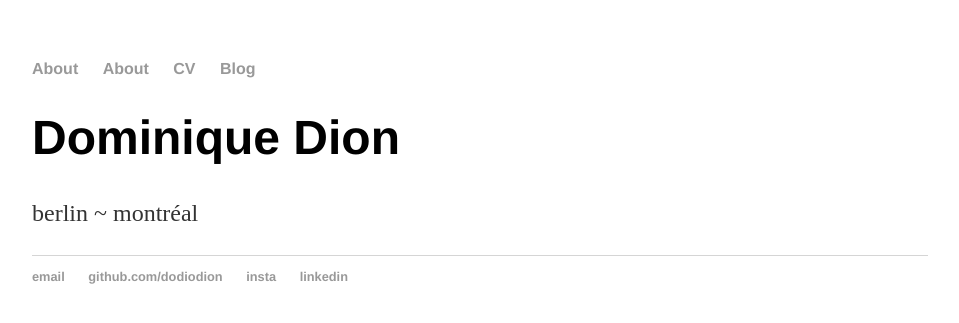
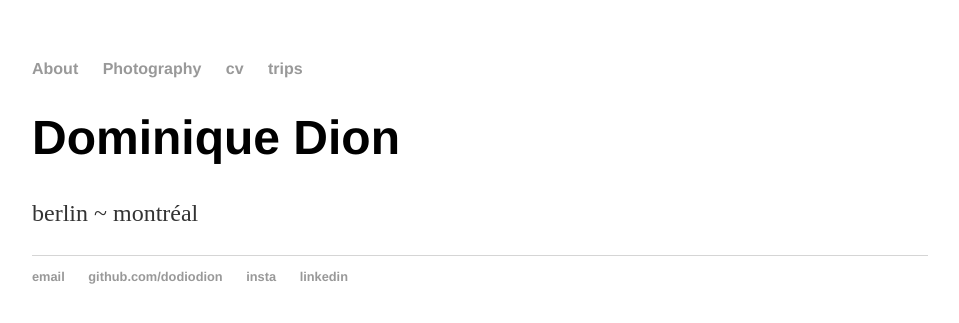
Before and after one commit to dodiodion/dodiodion.github.io, a Jekyll site: the page built from index.html, in a window 1280 px wide. Shown: the top 323 px of the page, without its empty margins (160-1119 px from the left). Built offline with Jekyll 4.4.1, drawn with Linux system fonts in a browser that asks for light colours.

Commit message:
update pages names

```diff
--- a/_layouts/default.html
+++ b/_layouts/default.html
@@ -9,9 +9,9 @@
 			<nav>
 	    		<ul>
 	        		<li><a href="/">About</a></li>
-		        	<li><a href="/photography">About</a></li>
-	        		<li><a href="/cv">CV</a></li>
-	        		<li><a href="/trips">Blog</a></li>
+		        	<li><a href="/photography">Photography</a></li>
+	        		<li><a href="/cv">cv</a></li>
+	        		<li><a href="/trips">trips</a></li>
 	    		</ul>
 			</nav>
 			<div class="container">
```
